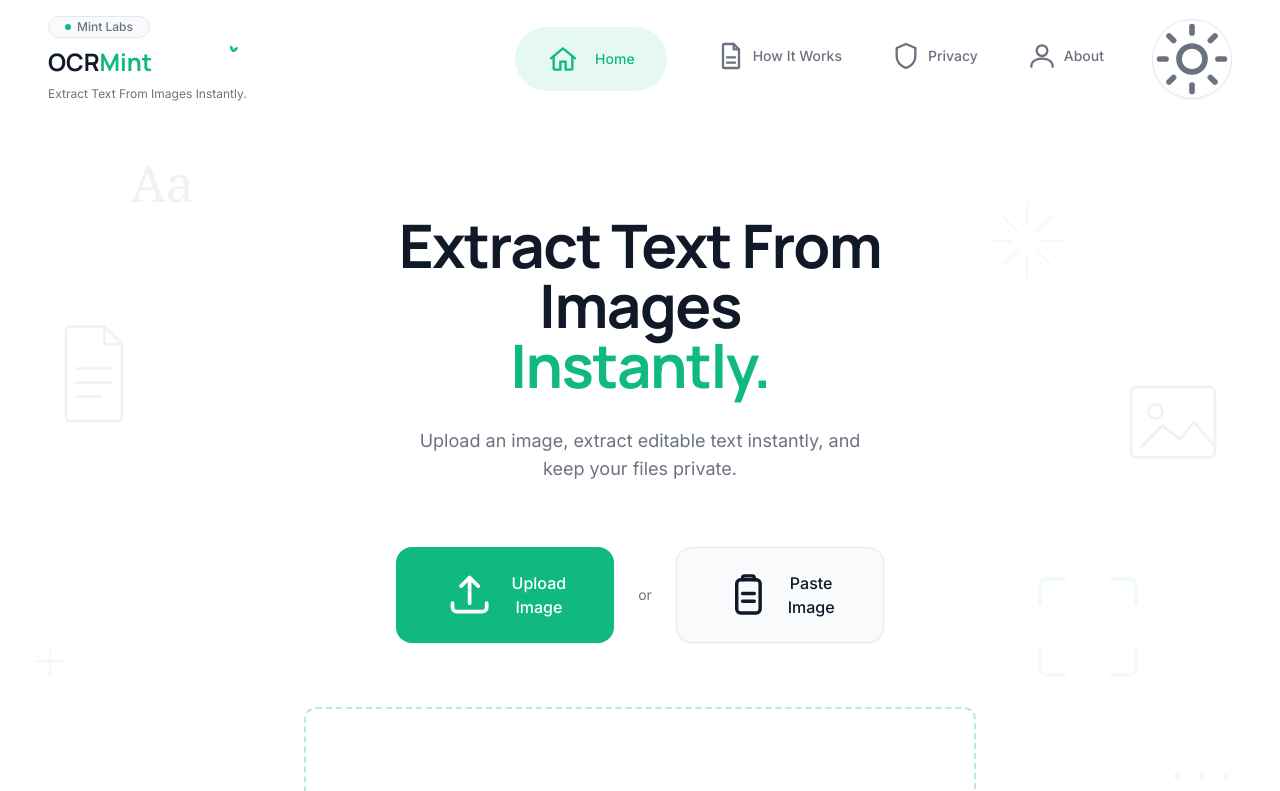
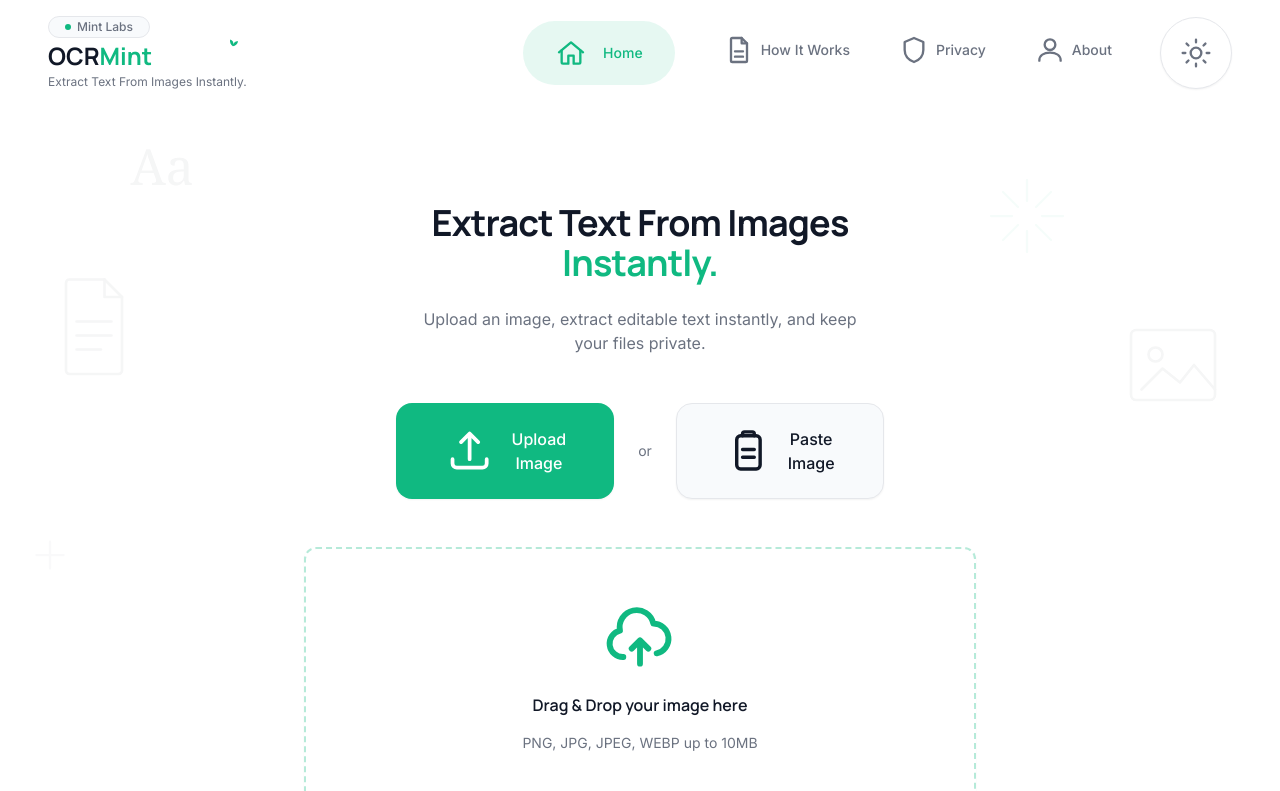
Before and after one commit to antrakumari0p/OCRMint, a React (Vite) app: page / in a window 1280 px wide. Shown: the top 791 px of the page. Built offline with nearby package versions, Linux system fonts and the light colour scheme.

Commit message:
Sprint 4.2: Refine homepage UI and theme system

```diff
--- a/index.html
+++ b/index.html
@@ -12,6 +12,23 @@
       href="https://fonts.googleapis.com/css2?family=Inter:wght@400;500;600;700&family=Manrope:wght@500;600;700;800&display=swap"
       rel="stylesheet"
     />
+
+    <!--
+      Applies the persisted (or OS-preferred) theme before React mounts,
+      so there's no flash of the wrong theme on reload. Mirrors the logic
+      in src/hooks/useTheme.tsx — keep the two in sync if that changes.
+    -->
+    <script>
+      (function () {
+        try {
+          var stored = localStorage.getItem("ocrmint-theme");
+          var isDark = stored ? stored === "dark" : window.matchMedia("(prefers-color-scheme: dark)").matches;
+          if (isDark) document.documentElement.classList.add("dark");
+        } catch (e) {
+          /* localStorage unavailable — fall back to light theme */
+        }
+      })();
+    </script>
   </head>
   <body>
     <div id="root"></div>
--- a/src/components/layout/Header.tsx
+++ b/src/components/layout/Header.tsx
@@ -1,5 +1,5 @@
 import { Container, Logo } from "@/components/ui";
-import { useScrolled } from "../../hooks/useScrolled";
+import { useScrolled } from "@/hooks/useScrolled";
 import { cn } from "@/lib/cn";
 import { MintLabsBadge } from "./MintLabsBadge";
 import { Navigation } from "./Navigation";
@@ -25,7 +25,7 @@ export function Header() {
       <Container>
         <div className="flex items-center justify-between gap-4 py-2">
           {/* Brand block: Mint Labs badge -> OCRMint -> tagline */}
-          <div className="flex flex-col gap-1">
+          <div className="flex flex-col gap-0.5">
             <MintLabsBadge />
             <Logo size="lg" />
             <p className="hidden font-body text-xs text-text-secondary sm:block">
--- a/src/components/layout/ThemeToggle.tsx
+++ b/src/components/layout/ThemeToggle.tsx
@@ -1,26 +1,26 @@
-import { useState } from "react";
 import type { ButtonHTMLAttributes } from "react";
 import { cn } from "@/lib/cn";
+import { useTheme } from "@/hooks/useTheme";
 
 export type ThemeToggleProps = ButtonHTMLAttributes<HTMLButtonElement>;
 
 /**
- * Visual theme toggle. Tracks its own local "dark" flag for the icon swap
- * only — it does not apply a theme anywhere in the app. Actual dark mode
- * (class strategy, persistence, system-preference detection) is a
- * separate, deliberate piece of work for a future sprint.
+ * Compact circular theme toggle, wired to the shared theme state from
+ * `useTheme`. Actually switches (and persists) the app's light/dark theme
+ * — see src/hooks/useTheme.tsx for the mechanism.
  */
 export function ThemeToggle({ className, ...props }: ThemeToggleProps) {
-  const [isDark, setIsDark] = useState(false);
+  const { theme, toggleTheme } = useTheme();
+  const isDark = theme === "dark";
 
   return (
     <button
       type="button"
       aria-label={isDark ? "Switch to light theme" : "Switch to dark theme"}
       aria-pressed={isDark}
-      onClick={() => setIsDark((prev) => !prev)}
+      onClick={toggleTheme}
       className={cn(
-        "inline-flex h-10 w-10 items-center justify-center rounded-full border border-border bg-background text-text-secondary shadow-sm",
+        "inline-flex h-9 w-9 shrink-0 items-center justify-center rounded-full border border-border bg-background text-text-secondary shadow-sm",
         "transition duration-200 ease-in-out hover:bg-surface hover:text-text-primary",
         "focus-visible:outline-none focus-visible:ring-2 focus-visible:ring-primary focus-visible:ring-offset-2",
         className
@@ -36,7 +36,7 @@ export function ThemeToggle({ className, ...props }: ThemeToggleProps) {
           strokeWidth={1.75}
           strokeLinecap="round"
           strokeLinejoin="round"
-          className="h-4.5 w-4.5"
+          className="h-4 w-4"
           aria-hidden="true"
         >
           <path d="M21 12.79A9 9 0 1 1 11.21 3 7 7 0 0 0 21 12.79Z" />
@@ -50,7 +50,7 @@ export function ThemeToggle({ className, ...props }: ThemeToggleProps) {
           strokeWidth={1.75}
           strokeLinecap="round"
           strokeLinejoin="round"
-          className="h-4.5 w-4.5"
+          className="h-4 w-4"
           aria-hidden="true"
         >
           <circle cx="12" cy="12" r="4" />
--- /dev/null
+++ b/src/hooks/useTheme.tsx
@@ -0,0 +1,61 @@
+/* eslint-disable react-refresh/only-export-components -- this file
+   exports the ThemeProvider component alongside the useTheme hook and
+   Theme type; it's a context module, not a pure component boundary. */
+import { createContext, useCallback, useContext, useEffect, useMemo, useState } from "react";
+import type { ReactNode } from "react";
+
+export type Theme = "light" | "dark";
+
+interface ThemeContextValue {
+  theme: Theme;
+  toggleTheme: () => void;
+}
+
+const ThemeContext = createContext<ThemeContextValue | undefined>(undefined);
+
+const STORAGE_KEY = "ocrmint-theme";
+
+function getInitialTheme(): Theme {
+  if (typeof window === "undefined") return "light";
+
+  const stored = window.localStorage.getItem(STORAGE_KEY);
+  if (stored === "light" || stored === "dark") return stored;
+
+  return window.matchMedia("(prefers-color-scheme: dark)").matches ? "dark" : "light";
+}
+
+export interface ThemeProviderProps {
+  children: ReactNode;
+}
+
+/**
+ * Owns the app's light/dark theme state, applies it by toggling the
+ * `dark` class on <html> (which is what the CSS-variable tokens in
+ * globals.css key off of), and persists the choice to localStorage.
+ * Falls back to the OS `prefers-color-scheme` on first visit.
+ */
+export function ThemeProvider({ children }: ThemeProviderProps) {
+  const [theme, setTheme] = useState<Theme>(getInitialTheme);
+
+  useEffect(() => {
+    document.documentElement.classList.toggle("dark", theme === "dark");
+    window.localStorage.setItem(STORAGE_KEY, theme);
+  }, [theme]);
+
+  const toggleTheme = useCallback(() => {
+    setTheme((prev) => (prev === "dark" ? "light" : "dark"));
+  }, []);
+
+  const value = useMemo(() => ({ theme, toggleTheme }), [theme, toggleTheme]);
+
+  return <ThemeContext.Provider value={value}>{children}</ThemeContext.Provider>;
+}
+
+/** Reads and toggles the shared theme. Must be used within <ThemeProvider>. */
+export function useTheme(): ThemeContextValue {
+  const context = useContext(ThemeContext);
+  if (!context) {
+    throw new Error("useTheme must be used within a ThemeProvider");
+  }
+  return context;
+}
--- a/src/main.tsx
+++ b/src/main.tsx
@@ -1,10 +1,13 @@
 import { StrictMode } from "react";
 import { createRoot } from "react-dom/client";
 import App from "./App";
+import { ThemeProvider } from "@/hooks/useTheme";
 import "@/styles/globals.css";
 
 createRoot(document.getElementById("root")!).render(
   <StrictMode>
-    <App />
+    <ThemeProvider>
+      <App />
+    </ThemeProvider>
   </StrictMode>
 );
--- a/src/sections/Hero.tsx
+++ b/src/sections/Hero.tsx
@@ -118,10 +118,12 @@ const TRUST_ITEMS = [
 ] as const;
 
 /**
- * The first (and currently only) screen of OCRMint. The upload
- * experience — CTA buttons + dropzone — is the focal point; heading and
- * subheading exist to orient the user toward it immediately, not to sell
- * the product. No footer, no additional sections.
+ * The first (and currently only) screen of OCRMint. Sized to fit within a
+ * single laptop viewport (~900px tall) alongside the header, without
+ * scrolling — spacing and type scale are intentionally compact rather than
+ * airy. The upload experience — CTA buttons + dropzone — is the focal
+ * point; heading and subheading exist to orient the user toward it
+ * immediately, not to sell the product.
  */
 export function Hero({ onFileSelect }: HeroProps) {
   const { inputRef, openFilePicker, handleInputChange } = useFileInput(onFileSelect);
@@ -130,18 +132,18 @@ export function Hero({ onFileSelect }: HeroProps) {
     <Section
       as="section"
       aria-label="Extract text from an image"
-      className="relative flex min-h-[calc(100svh-4rem)] items-center overflow-hidden py-10 sm:py-12"
+      className="relative flex min-h-[calc(100svh-4.5rem)] items-center overflow-hidden py-6 sm:py-8"
     >
-      <DecorativeBackground theme="ocr" density="high" opacity={0.06} />
+      <DecorativeBackground theme="ocr" density="medium" opacity={0.04} />
 
-      <Container narrow className="relative z-10 flex flex-col items-center gap-8 text-center">
-        <div className="flex flex-col items-center gap-4">
-          <h1 className="text-4xl font-bold leading-tight tracking-tight sm:text-5xl lg:text-6xl">
+      <Container narrow className="relative z-10 flex flex-col items-center gap-5 text-center sm:gap-6">
+        <div className="flex flex-col items-center gap-3">
+          <h1 className="text-2xl font-bold leading-[1.15] tracking-tight sm:text-3xl lg:text-4xl">
             <span className="block text-text-primary">Extract Text From Images</span>
             <span className="block text-primary">Instantly.</span>
           </h1>
 
-          <p className="max-w-md font-body text-base text-text-secondary sm:text-lg">
+          <p className="max-w-md font-body text-sm text-text-secondary sm:text-base">
             Upload an image, extract editable text instantly, and keep your files private.
           </p>
         </div>
@@ -172,11 +174,11 @@ export function Hero({ onFileSelect }: HeroProps) {
 
         <UploadCard onFileSelect={onFileSelect} />
 
-        <Card className="grid w-full grid-cols-1 gap-6 p-6 text-left sm:grid-cols-3 sm:gap-4">
+        <Card noPadding className="grid w-full grid-cols-1 gap-4 p-4 text-left sm:grid-cols-3 sm:gap-3 sm:p-5">
           {TRUST_ITEMS.map((item) => (
             <div key={item.title} className="flex items-center gap-3">
-              <span className="flex h-11 w-11 shrink-0 items-center justify-center rounded-lg bg-primary text-white">
-                <item.icon className="h-5 w-5" aria-hidden="true" />
+              <span className="flex h-10 w-10 shrink-0 items-center justify-center rounded-lg bg-primary text-white">
+                <item.icon className="h-4.5 w-4.5" aria-hidden="true" />
               </span>
               <span className="flex flex-col">
                 <span className="font-body text-sm font-semibold text-text-primary">{item.title}</span>
--- a/src/sections/UploadCard.tsx
+++ b/src/sections/UploadCard.tsx
@@ -78,7 +78,7 @@ export function UploadCard({ onFileSelect }: UploadCardProps) {
       onDrop={handleDrop}
       aria-labelledby={headingId}
       className={cn(
-        "mx-auto flex w-full max-w-2xl flex-col items-center gap-3 rounded-xl border-2 border-dashed bg-background p-8 text-center shadow-sm sm:p-10",
+        "mx-auto flex w-full max-w-2xl flex-col items-center gap-2 rounded-xl border-2 border-dashed bg-background p-5 text-center shadow-sm sm:p-6",
         "transition duration-200 ease-in-out",
         "focus-visible:outline-none focus-visible:ring-2 focus-visible:ring-primary focus-visible:ring-offset-2",
         isDragging
@@ -96,11 +96,11 @@ export function UploadCard({ onFileSelect }: UploadCardProps) {
         tabIndex={-1}
       />
 
-      <span className="flex h-14 w-14 items-center justify-center text-primary" aria-hidden="true">
+      <span className="flex h-10 w-10 items-center justify-center text-primary" aria-hidden="true">
         <CloudUploadIcon className="h-full w-full" />
       </span>
 
-      <p id={headingId} className="font-heading text-lg font-semibold text-text-primary">
+      <p id={headingId} className="font-heading text-base font-semibold text-text-primary">
         Drag &amp; Drop your image here
       </p>
 
--- a/src/styles/globals.css
+++ b/src/styles/globals.css
@@ -3,6 +3,36 @@
 @tailwind utilities;
 
 @layer base {
+  /* --- Color tokens -------------------------------------------------------
+     Raw RGB triples (no `rgb()` wrapper) so Tailwind can compose them as
+     `rgb(var(--color-x) / <alpha-value>)` in tailwind.config.ts — this is
+     what lets opacity modifiers like `bg-primary/10` keep working. Dark
+     mode is the same token set with different values, scoped under `.dark`
+     on <html> (see src/hooks/useTheme.tsx), so no component needs its own
+     `dark:` variant classes.
+  --------------------------------------------------------------------------- */
+  :root {
+    --color-primary: 16 185 129; /* #10B981 */
+    --color-primary-hover: 5 150 105; /* #059669 */
+    --color-background: 255 255 255; /* #FFFFFF */
+    --color-surface: 248 250 252; /* #F8FAFC */
+    --color-border: 229 231 235; /* #E5E7EB */
+    --color-text-primary: 17 24 39; /* #111827 */
+    --color-text-secondary: 107 114 128; /* #6B7280 */
+    color-scheme: light;
+  }
+
+  .dark {
+    --color-primary: 52 211 153; /* #34D399 — brighter for contrast on dark surfaces */
+    --color-primary-hover: 16 185 129; /* #10B981 */
+    --color-background: 11 18 16; /* #0B1210 */
+    --color-surface: 19 28 26; /* #131C1A */
+    --color-border: 38 51 47; /* #26332F */
+    --color-text-primary: 236 241 239; /* #ECF1EF */
+    --color-text-secondary: 154 172 165; /* #9AACA5 */
+    color-scheme: dark;
+  }
+
   /* --- Reset / baseline ------------------------------------------------ */
   *,
   *::before,
@@ -21,12 +51,12 @@
     @apply bg-background font-body text-text-primary antialiased;
     font-feature-settings: "cv11", "ss01";
     text-rendering: optimizeLegibility;
+    transition: background-color 300ms ease-in-out, color 300ms ease-in-out;
   }
 
   /* --- Typography -------------------------------------------------------
      Headings use Manrope, body copy uses Inter. Sizes/weights are kept
-     unopinionated here since no page content exists yet — components and
-     sections will apply their own scale as they're built.
+     unopinionated here — components and sections apply their own scale.
   ------------------------------------------------------------------------ */
   h1,
   h2,
--- a/tailwind.config.ts
+++ b/tailwind.config.ts
@@ -5,22 +5,29 @@ import type { Config } from "tailwindcss";
  * - This file exposes them as Tailwind utilities (bg-primary, text-secondary, etc.)
  * - tokens.ts exposes the same raw values for use in JS/TS (e.g. inline styles, charts).
  * Keep both in sync when a token changes.
+ *
+ * Colors are wired to CSS custom properties (defined in src/styles/globals.css
+ * under `:root` and `.dark`) rather than static hex values. That's what lets
+ * `darkMode: "class"` below flip every `bg-background`, `text-text-primary`,
+ * etc. across the whole app the moment `.dark` is toggled on <html> — no
+ * component needs its own `dark:` variant classes.
  */
 export default {
+  darkMode: "class",
   content: ["./index.html", "./src/**/*.{ts,tsx}"],
   theme: {
     extend: {
       colors: {
         primary: {
-          DEFAULT: "#10B981",
-          hover: "#059669",
+          DEFAULT: "rgb(var(--color-primary) / <alpha-value>)",
+          hover: "rgb(var(--color-primary-hover) / <alpha-value>)",
         },
-        background: "#FFFFFF",
-        surface: "#F8FAFC",
-        border: "#E5E7EB",
+        background: "rgb(var(--color-background) / <alpha-value>)",
+        surface: "rgb(var(--color-surface) / <alpha-value>)",
+        border: "rgb(var(--color-border) / <alpha-value>)",
         text: {
-          primary: "#111827",
-          secondary: "#6B7280",
+          primary: "rgb(var(--color-text-primary) / <alpha-value>)",
+          secondary: "rgb(var(--color-text-secondary) / <alpha-value>)",
         },
       },
       fontFamily: {
```
Also changed, not shown: src/lib/tokens.ts (+19 -4 lines).
